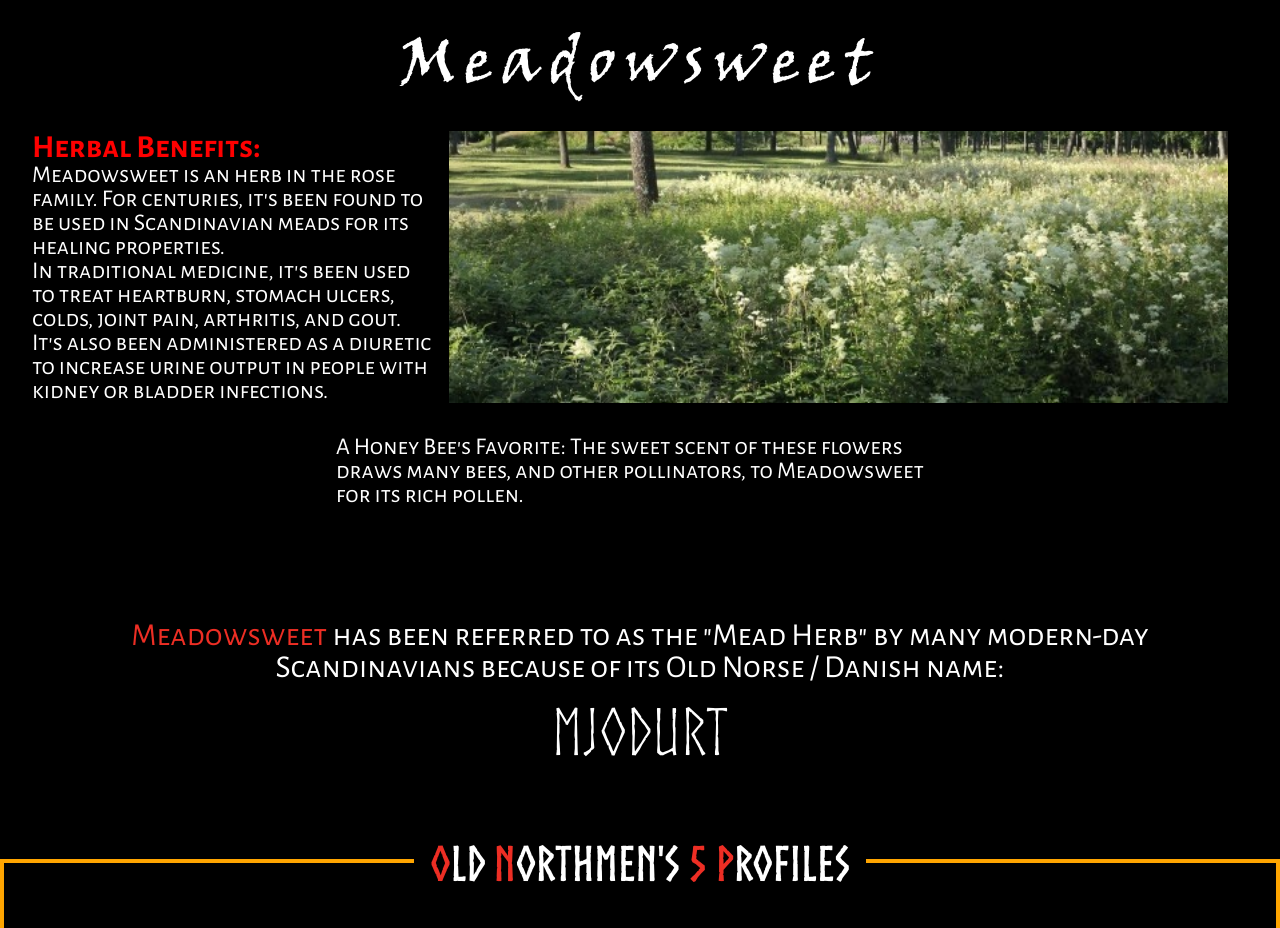
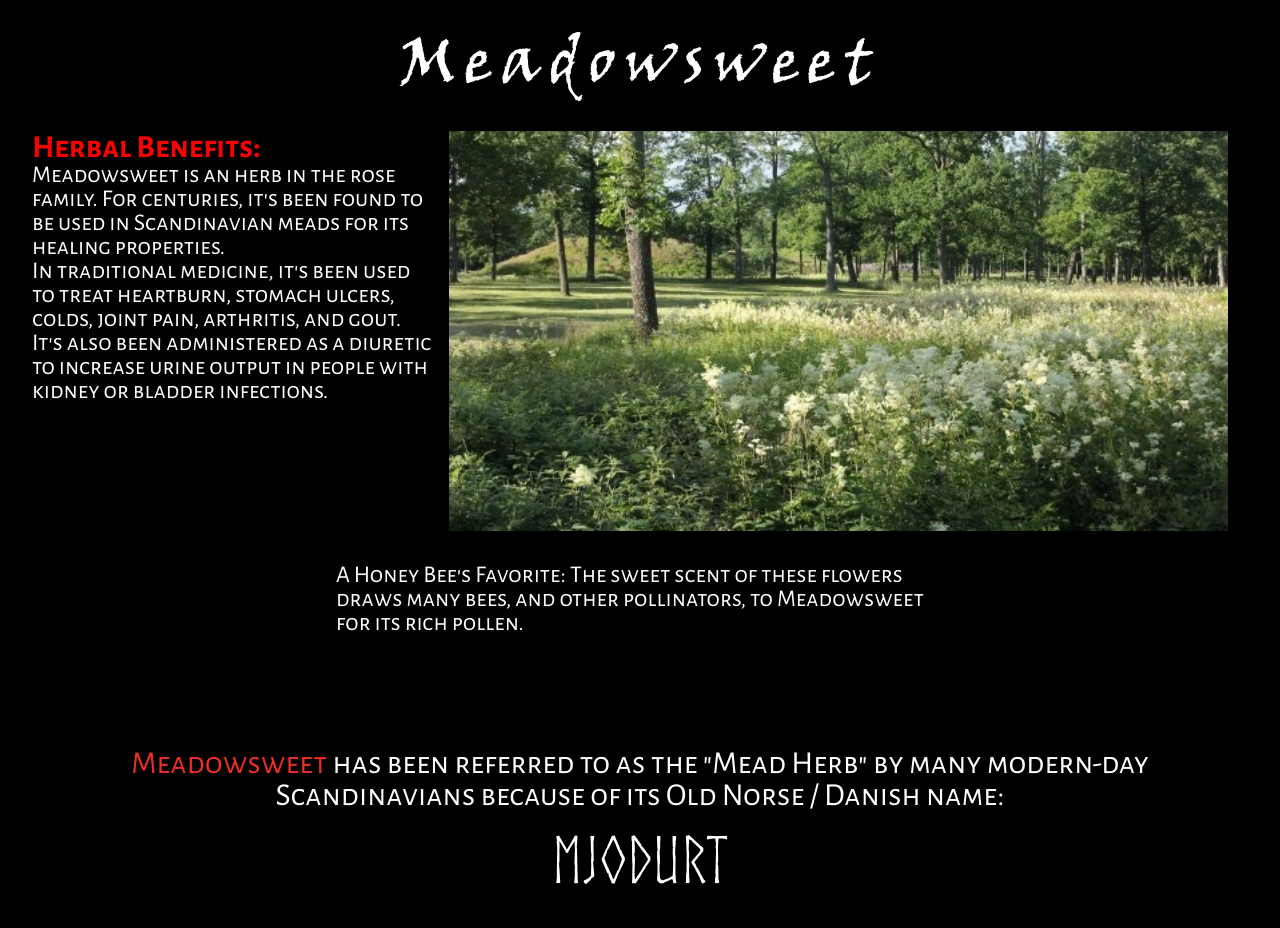
Before and after one commit to cedney97/old-northmans-mead, a React (Vite) app: page / in a window 1280 px wide. Shown: the part 1763-2691 px from the top of the page. Built offline with nearby package versions, Linux system fonts and the light colour scheme; a web font is replaced by a local one.

Commit message:
New meadowsweet and height contraint

```diff
--- a/src/pages/Home/Different.jsx
+++ b/src/pages/Home/Different.jsx
@@ -1,6 +1,6 @@
 import styles from './Home.module.scss'
 import divider from "assets/divider.png"
-import meadowsweet_1 from "assets/herbs/meadowsweet-1.jpg"
+import meadowsweet_1 from "assets/herbs/meadowsweet-1.webp"
 import meadowsweet_2 from "assets/herbs/meadowsweet-2.jpeg"
 import CyclingImage from '../../components/util/CyclingImage'
 
--- a/src/pages/Home/Home.module.scss
+++ b/src/pages/Home/Home.module.scss
@@ -430,6 +430,7 @@
 
         .image {
             width: 64%;
+            min-height: 400px;
 
             @include respond-max(sm) {
                 width: 100%;
```
Also changed, not shown: src/assets/herbs/meadowsweet-1.jpg, src/assets/herbs/meadowsweet-1.webp (added).
